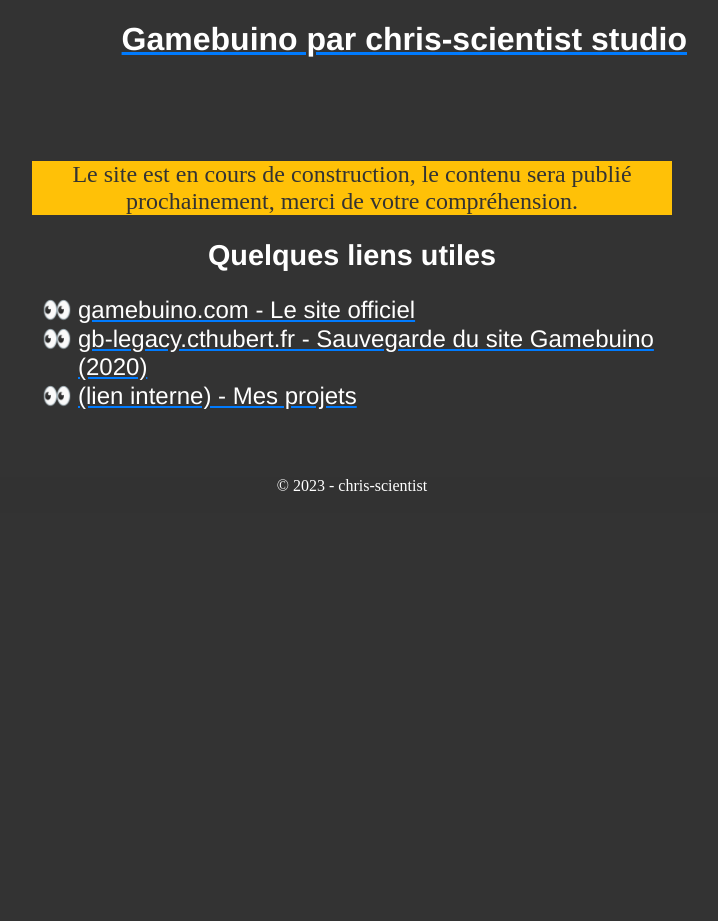
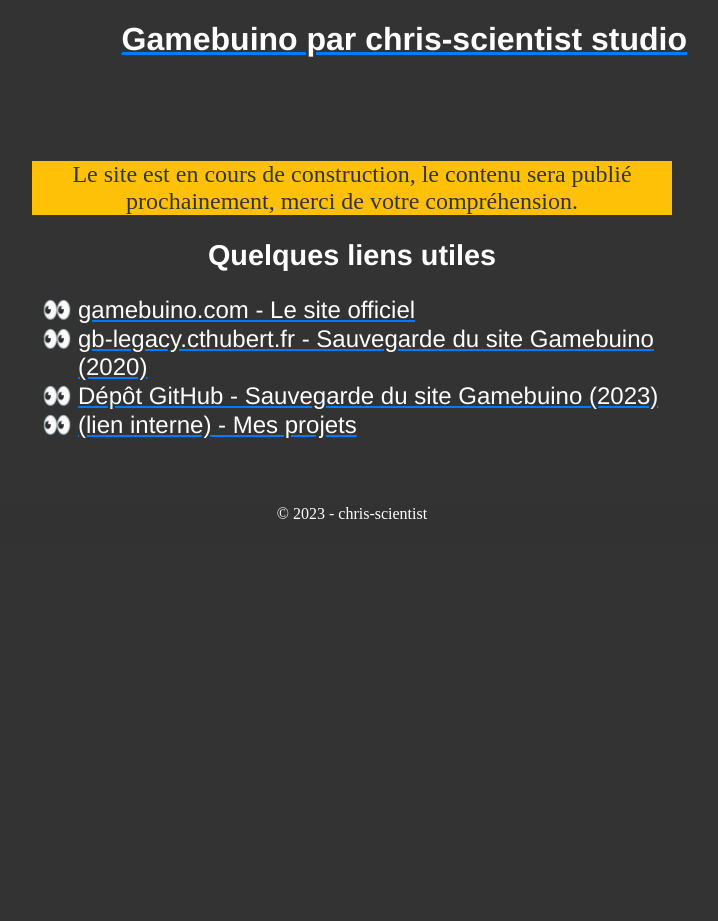
Before and after one commit to chris-scientist4gamebuino/website, a Jekyll site: the page built from docs/index.md, in a window 1280 px wide. Shown: the whole page, without its empty margins (288-1006 px from the left). Built offline with Jekyll 4.4.1, drawn with Linux system fonts in a browser that asks for light colours.

Commit message:
Ajout lien dépôt 'sauvegarde sites Gamebuino'

```diff
--- a/docs/index.md
+++ b/docs/index.md
@@ -14,6 +14,7 @@
 		<ul id="ressource-externe" >
             <li><a href="https://gamebuino.com/" >gamebuino.com - Le site officiel</a></li>
             <li><a href="https://gb-legacy.cthubert.fr" >gb-legacy.cthubert.fr - Sauvegarde du site Gamebuino (2020)</a></li>
+            <li><a href="https://github.com/chris-scientist4gamebuino/gb-backup/blob/main/README.MD" >Dépôt GitHub - Sauvegarde du site Gamebuino (2023)</a></li>
             <li><a href="/mes-projets/" >(lien interne) - Mes projets</a></li>
         </ul>
 	</article>
```
